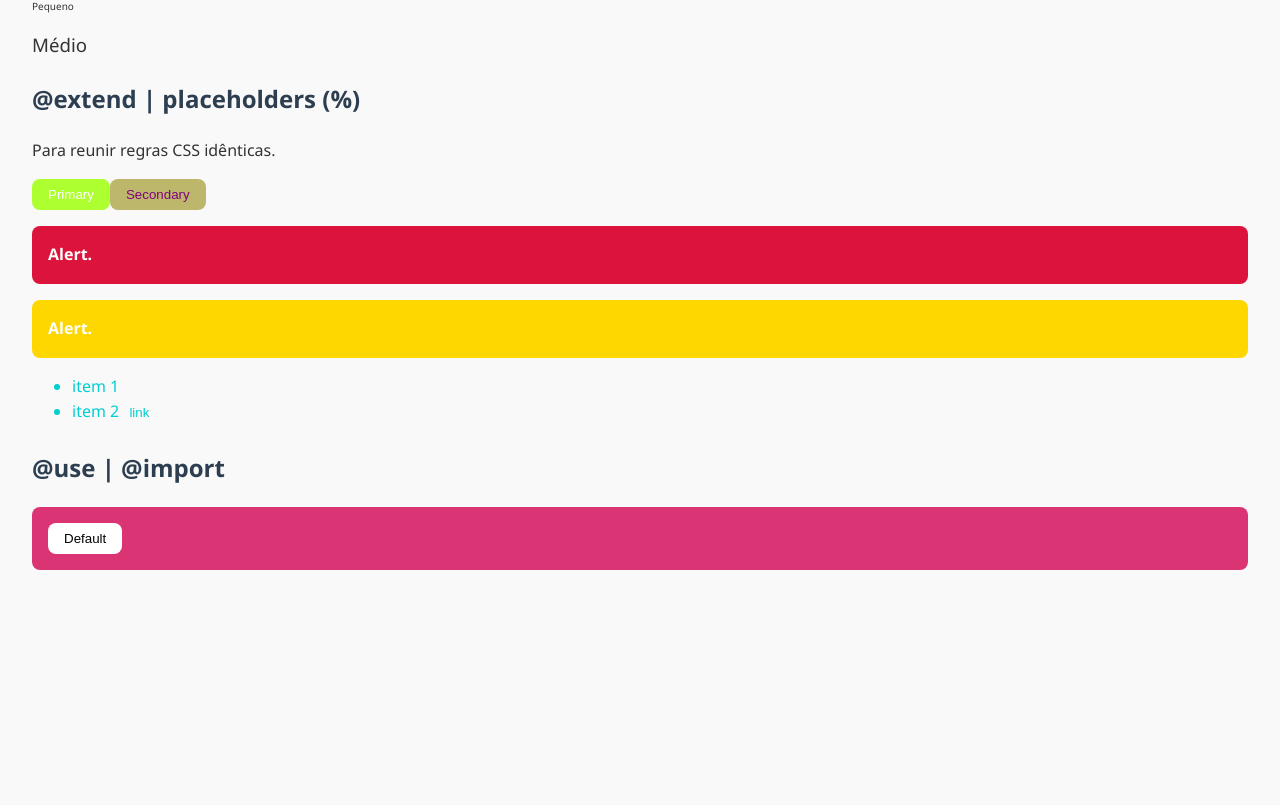
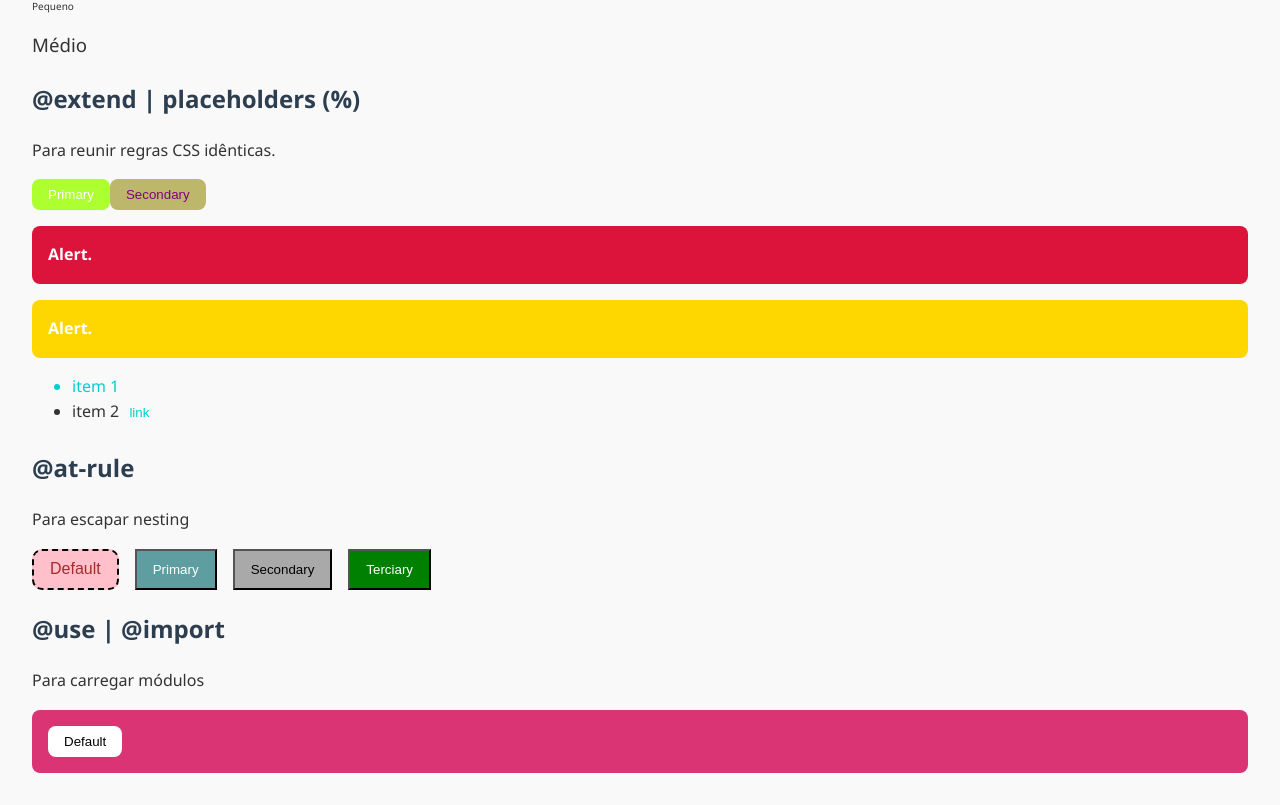
Before and after one commit to mokasousa/css-talk, an Angular app: page / in a window 1280 px wide. Shown: the part 1153-1958 px from the top of the page. Before the commit the page ends 1755 px from the top, so only its background shows below. Built offline with nearby package versions, Linux system fonts and the light colour scheme.

Commit message:
add at-rule examples

```diff
--- a/src/app/sass-at-rules/sass-at-rules.component.html
+++ b/src/app/sass-at-rules/sass-at-rules.component.html
@@ -46,7 +46,7 @@
   </div>
 </section>
 
-<h2>&#64;function | &#64;return | &#64;error | &#64;warn</h2>
+<h2>&#64;function | &#64;return | &#64;error | &#64;warn | &#64;debug</h2>
 
 <p>Abstração de fórmulas e comportamentos.</p>
 
@@ -68,7 +68,9 @@
 </section>
 
 <h2>&#64;extend | placeholders (%)</h2>
+
 <p>Para reunir regras CSS idênticas.</p>
+
 <section id="ex7">
   <div class="demo-area">
     <button class="btn-primary">Primary</button>
@@ -82,14 +84,30 @@
     </div>
 
     <ul>
-      <li>item 1</li>
-      <li>item 2 <button class="btn">link</button></li>
+      <li id="item">item 1</li>
+      <li>item 2 <button class="btn" id="btn-item">link</button></li>
     </ul>
   </div>
 </section>
 
+<h2>&#64;at-rule</h2>
+
+<p>Para escapar nesting</p>
+
+<section id="ex8">
+  <div class="demo-area">
+    <button class="btn-rule">Default</button>
+    <button class="btn-rule-primary">Primary</button>
+    <button class="btn-rule-secondary">Secondary</button>
+    <button class="btn-rule-terciary">Terciary</button>
+  </div>
+</section>
+
 <h2>&#64;use | &#64;import</h2>
-<section id="ex8">
+
+<p>Para carregar módulos</p>
+
+<section id="ex9">
   <div class="demo-area">
     <button class="btn-default">Default</button>
   </div>
--- a/src/app/sass-at-rules/sass-at-rules.component.scss
+++ b/src/app/sass-at-rules/sass-at-rules.component.scss
@@ -248,6 +248,7 @@
     }
 
     $color: map-get($themes, $name);
+    @debug "color: #{$color}, opacity: #{$opacity}";
     @return rgba($color, $opacity);
   }
 
@@ -274,7 +275,7 @@
       @warn "Base font size should be positive, got #{$base}px. Using 16px instead.";
       $base: 16;
     }
-    @return ($px / $base) * 1rem;
+    @return calc($px / $base) * 1rem;
   }
 
   .text-sm {
@@ -307,7 +308,7 @@
   .btn-secondary {
     @extend .btn-primary !optional;
     background: darkkhaki;
-    color: purple
+    color: purple;
   }
 
   %alert-base {
@@ -331,15 +332,16 @@
   // %placeholder + @extend -> reutilizar código comum.
   // @mixin -> quando precisar de customização ou lógica.
 
-  ul li {
-    @extend button
+  ul li#item {
+    @extend .btn;
   }
 
-  button {
+  .btn {
+    //button.btn, .demo-area .btn
     border: none;
     cursor: pointer;
     background-color: transparent;
-    color:darkturquoise;
+    color: darkturquoise;
 
     &:hover {
       color: cadetblue;
@@ -347,8 +349,71 @@
   }
 }
 
+// 4. @AT-ROOT
+#ex8 {
+  .demo-area {
+    display: flex;
+    flex-direction: row;
+    gap: 1rem;
+
+    @mixin button-build($name, $rules) {
+      @at-root .btn-rule-#{$name} {
+        @each $prop, $val in $rules {
+          #{$prop}: $val;
+        }
+      }
+    }
+
+    .btn-rule {
+      padding: 0.6rem 1rem;
+      background: pink;
+      color: brown;
+
+      @at-root #{&}-primary {
+        padding: 0.6rem 1rem;
+        background: cadetblue;
+        color: #fff;
+      }
+
+      &-secondary {
+        padding: 0.6rem 1rem;
+        background: darkgrey;
+        color: black;
+      }
+
+      @media (min-width: 768px) {
+        & {
+          font-size: 16px;
+
+          // aplica apenas no seletor
+          @at-root (with: rule) {
+            border-style: dashed;
+          }
+        }
+
+        // fica apenas .btn-rule
+        @at-root (without: rule) {
+          .btn-rule {
+            font-size: 20px;
+          }
+        }
+
+        // aplica fora da @media
+        @at-root (without: media) {
+          & {
+            border-radius: 10px;
+          }
+        }
+      }
+
+      // fica apenas .btn-rule-terciary
+      @include button-build(terciary, (color: #fff, background-color: green, padding: 0.5rem 1rem));
+    }
+  }
+}
+
 // 4. @USE
-#ex8 {
+#ex9 {
   $radius: 0.5rem;
 
   .demo-area {
```
